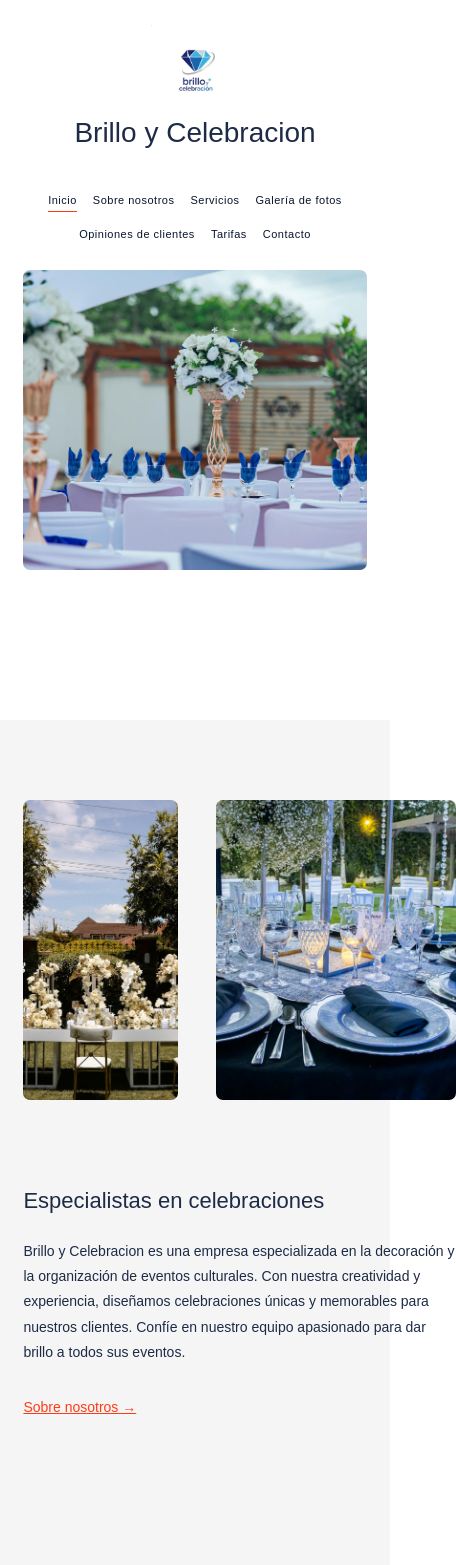
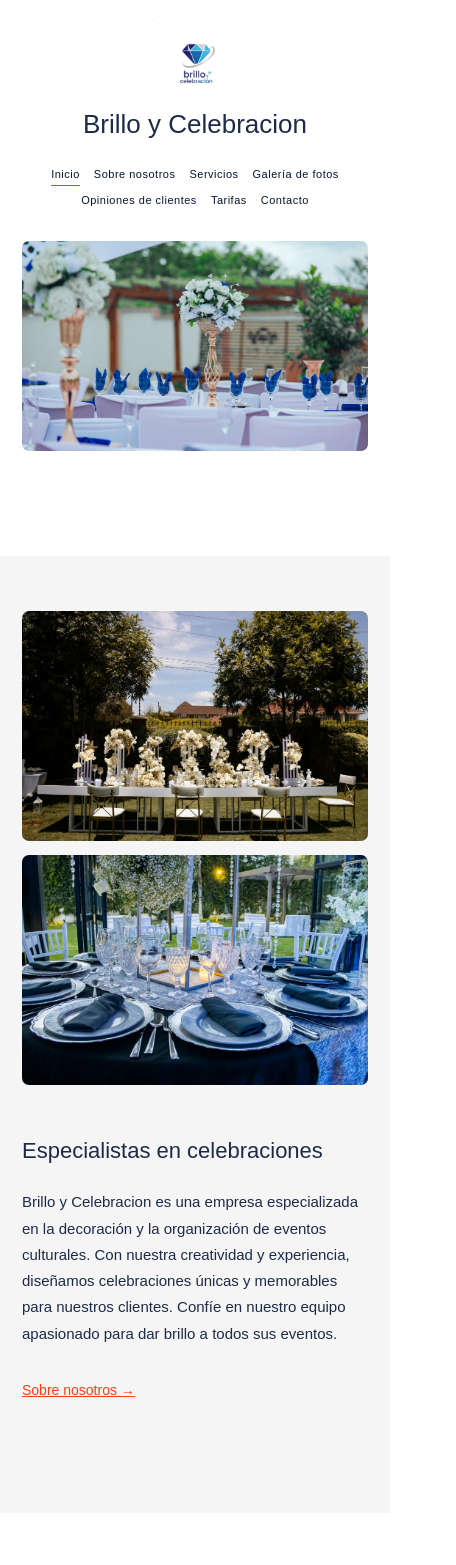
Before and after one commit to BrilloYCelebracion/brillo-es, a plain HTML site: page index.html in a window 390 px wide. Shown: the top 1565 px of the page, 456 px wide, since content can reach past the window. Drawn offline with Linux system fonts and the light colour scheme.

Commit message:
Update style.css

```diff
--- a/css/style.css
+++ b/css/style.css
@@ -395,3 +395,197 @@ p {
     border-radius: 8px;
     overflow: hidden;
 }
+
+/* =========================
+   RESPONSIVE MOBILE
+   ========================= */
+
+@media (max-width: 768px) {
+
+  body {
+    font-size: 15px;
+  }
+
+  .header {
+    padding: 20px 18px 0;
+  }
+
+  .logo-img {
+    width: 95px;
+  }
+
+  .site-title {
+    font-size: 30px;
+    margin-bottom: 28px;
+  }
+
+  .nav {
+    gap: 10px 18px;
+    margin-bottom: 50px;
+    flex-wrap: wrap;
+  }
+
+  .nav a {
+    font-size: 12px;
+  }
+
+  .container {
+    width: 100%;
+    padding: 0 22px 60px;
+  }
+
+  h1 {
+    font-size: 38px;
+    margin-bottom: 35px;
+  }
+
+  h2 {
+    font-size: 22px;
+  }
+
+  p {
+    font-size: 15px;
+    line-height: 1.75;
+  }
+
+  .intro {
+    max-width: 100%;
+    margin-bottom: 38px;
+  }
+
+  .large-img,
+  .large-img1 {
+    height: 230px;
+    margin-bottom: 50px;
+  }
+
+  .columns-2,
+  .columns-3,
+  .testimonials,
+  .price-layout,
+  .contact-top,
+  .contact-bottom,
+  .gallery,
+  .home-about-grid,
+  .home-services,
+  .home-gallery-grid,
+  .home-testimonial-grid {
+    grid-template-columns: 1fr;
+    gap: 35px;
+  }
+
+  .gallery img {
+    height: 280px;
+  }
+
+  .home-hero {
+    margin-top: -20px;
+    margin-bottom: 45px;
+  }
+
+  .home-hero img {
+    height: 230px;
+  }
+
+  .home-about,
+  .home-gallery,
+  .home-testimonial {
+    padding: 55px 0;
+  }
+
+  .home-about-images {
+    display: grid;
+    grid-template-columns: 1fr 1fr;
+    gap: 14px;
+  }
+
+  .home-small-img,
+  .home-tall-img {
+    width: 100%;
+    height: 240px;
+  }
+
+  .home-services {
+    padding: 55px 22px;
+  }
+
+  .home-gallery-grid {
+    gap: 18px;
+  }
+
+  .gallery-large,
+  .gallery-column img {
+    height: 230px;
+  }
+
+  .home-gallery-link {
+    text-align: left;
+  }
+
+  .home-testimonial-grid {
+    grid-template-columns: 1fr;
+  }
+
+  .home-testimonial-grid img {
+    height: 230px;
+  }
+
+  .price-title {
+    flex-direction: column;
+    gap: 6px;
+  }
+
+  .contact-top {
+    margin: 40px 0 55px;
+  }
+
+  .divider {
+    margin-bottom: 45px;
+  }
+
+  .map {
+    height: 300px;
+  }
+}
+
+@media (max-width: 420px) {
+
+  .site-title {
+    font-size: 26px;
+  }
+
+  .logo-img {
+    width: 85px;
+  }
+
+  h1 {
+    font-size: 34px;
+  }
+
+  .nav {
+    gap: 8px 14px;
+  }
+
+  .nav a {
+    font-size: 11px;
+  }
+
+  .large-img,
+  .large-img1,
+  .home-hero img,
+  .gallery img,
+  .gallery-large,
+  .gallery-column img,
+  .home-testimonial-grid img {
+    height: 210px;
+  }
+
+  .home-about-images {
+    grid-template-columns: 1fr;
+  }
+
+  .home-small-img,
+  .home-tall-img {
+    height: 230px;
+  }
+}
```
